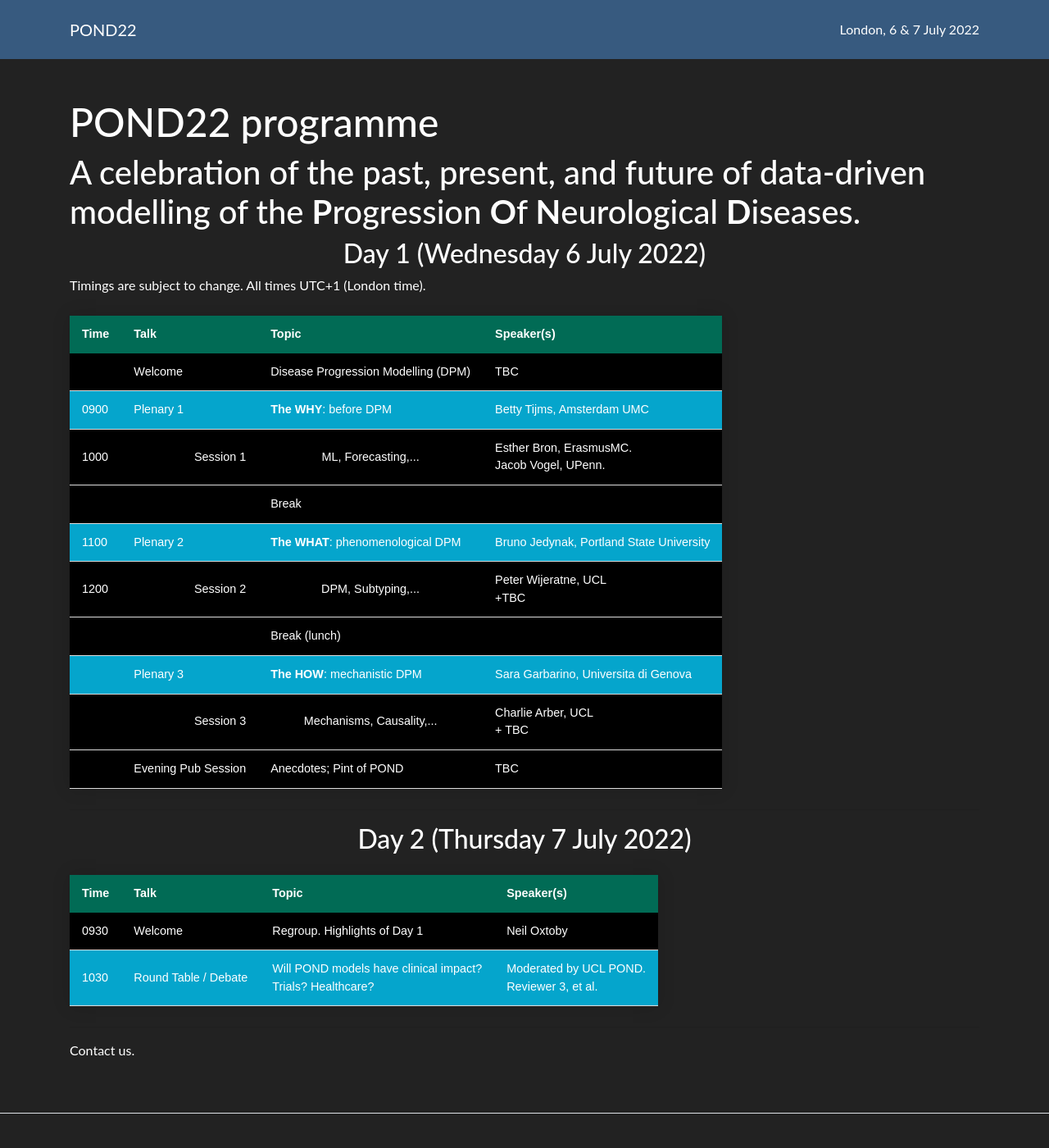
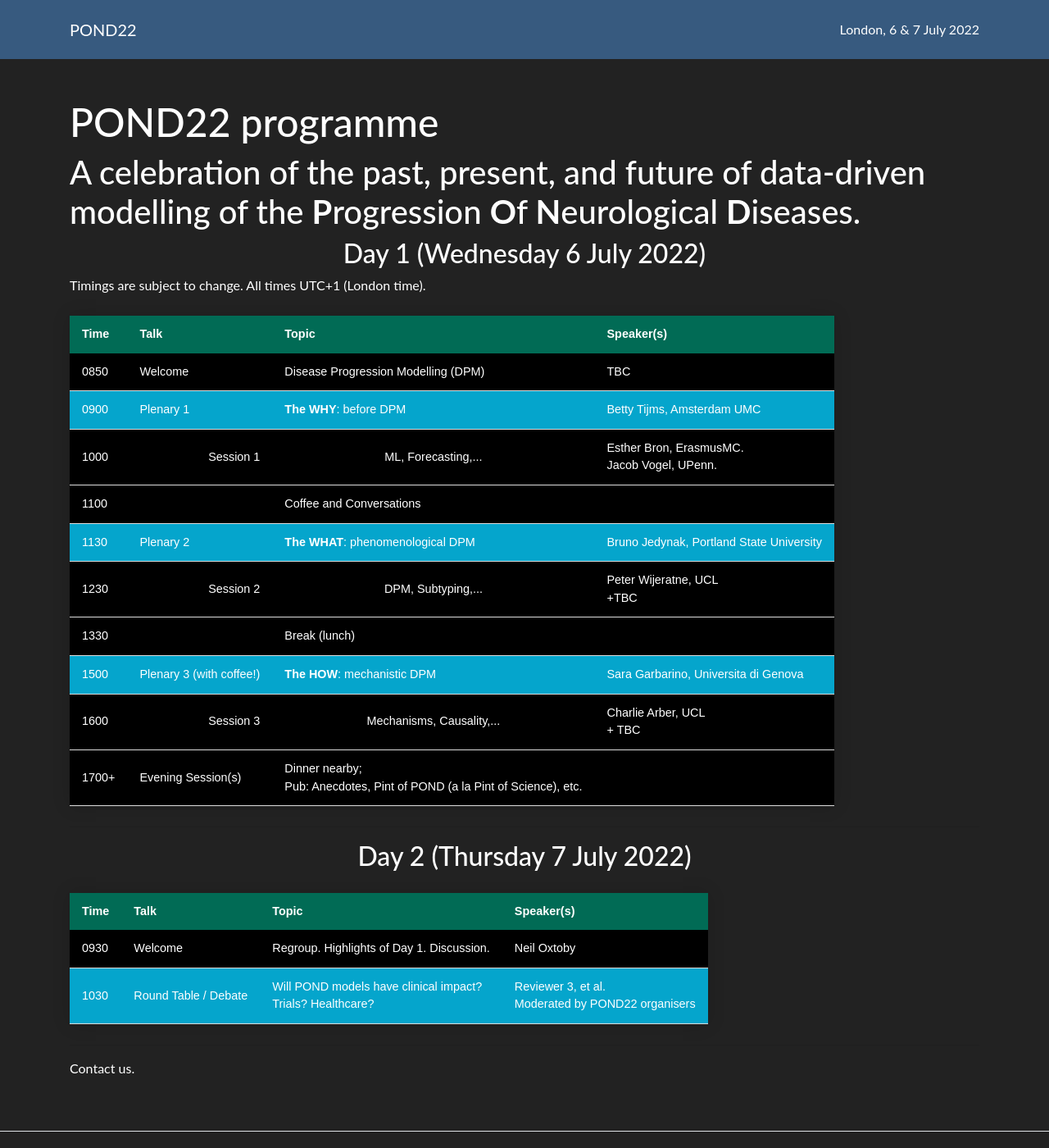
Before and after one commit to noxtoby/pond2022-bs4, a Jekyll site: the page built from programme.md, in a window 1280 px wide and 1400 px high. Shown: the whole window at 82% size. Built offline with Jekyll 4.4.1, drawn with Linux system fonts in a browser that asks for light colours.

Commit message:
ARE WE READY FOR THIS?

```diff
--- a/programme.md
+++ b/programme.md
@@ -22,7 +22,7 @@ Timings are subject to change. All times UTC+1 (London time).
     </thead>
     <tbody>
         <tr style="background-color:#000000">
-            <td></td><td>Welcome</td><td>Disease Progression Modelling (DPM)</td>
+            <td>0850</td><td>Welcome</td><td>Disease Progression Modelling (DPM)</td>
             <td>TBC</td>
         </tr>
         <tr style="background-color:#05a5cc">
@@ -34,32 +34,32 @@ Timings are subject to change. All times UTC+1 (London time).
             <td>Esther Bron, ErasmusMC. <br/>Jacob Vogel, UPenn.</td>
         </tr>
         <tr style="background-color:#000000">
-            <td></td><td></td><td>Break</td>
+            <td>1100</td><td></td><td>Coffee and Conversations</td>
             <td></td>
         </tr>
         <tr style="background-color:#05a5cc">
-            <td>1100</td><td>Plenary 2</td><td><strong>The WHAT</strong>: phenomenological DPM</td>
+            <td>1130</td><td>Plenary 2</td><td><strong>The WHAT</strong>: phenomenological DPM</td>
             <td><a href="https://sites.google.com/site/brunomjedynak/">Bruno Jedynak</a>, Portland State University</td>
         </tr>
         <tr style="background-color:#000000">
-            <td>1200</td><td style="text-align:right">Session 2</td><td style="text-align:center">DPM, Subtyping,...</td>
+            <td>1230</td><td style="text-align:right">Session 2</td><td style="text-align:center">DPM, Subtyping,...</td>
             <td><a href="https://pawij.github.io/">Peter Wijeratne</a>, UCL<br/>+TBC</td>
         </tr>
         <tr style="background-color:#000000">
-            <td></td><td></td><td>Break (lunch)</td>
+            <td>1330</td><td></td><td>Break (lunch)</td>
             <td></td>
         </tr>
         <tr style="background-color:#05a5cc">
-            <td></td><td>Plenary 3</td><td><strong>The HOW</strong>: mechanistic DPM</td>
+            <td>1500</td><td>Plenary 3 (with coffee!)</td><td><strong>The HOW</strong>: mechanistic DPM</td>
             <td><a href="https://sgarbarino.github.io/">Sara Garbarino</a>, Universita di Genova</td>
         </tr>
         <tr style="background-color:#000000">
-            <td></td><td style="text-align:right">Session 3</td><td style="text-align:center">Mechanisms, Causality,...</td>
+            <td>1600</td><td style="text-align:right">Session 3</td><td style="text-align:center">Mechanisms, Causality,...</td>
             <td>Charlie Arber, UCL<br/>+ TBC</td>
         </tr>
         <tr style="background-color:#000000">
-            <td></td><td>Evening Pub Session</td><td>Anecdotes; Pint of POND</td>
-            <td>TBC</td>
+            <td>1700+</td><td>Evening Session(s)</td><td>Dinner nearby; <br/>Pub: Anecdotes, Pint of POND (a la Pint of Science), etc.</td>
+            <td></td>
         </tr>
     </tbody>
 </table>
@@ -82,12 +82,12 @@ Timings are subject to change. All times UTC+1 (London time).
     </thead>
     <tbody>
         <tr style="background-color:#000000">
-            <td>0930</td><td>Welcome</td><td>Regroup. Highlights of Day 1</td>
+            <td>0930</td><td>Welcome</td><td>Regroup. Highlights of Day 1. Discussion.</td>
             <td>Neil Oxtoby</td>
         </tr>
         <tr style="background-color:#05a5cc">
             <td>1030</td><td>Round Table / Debate</td><td>Will POND models have clinical impact? <br/>Trials? Healthcare?</td>
-            <td>Moderated by UCL POND.<br/>Reviewer 3, et al.</td>
+            <td>Reviewer 3, et al.<br/>Moderated by POND22 organisers</td>
         </tr>
     </tbody>
 </table>
```
Also changed, not shown: index.md (+7 -7 lines).
